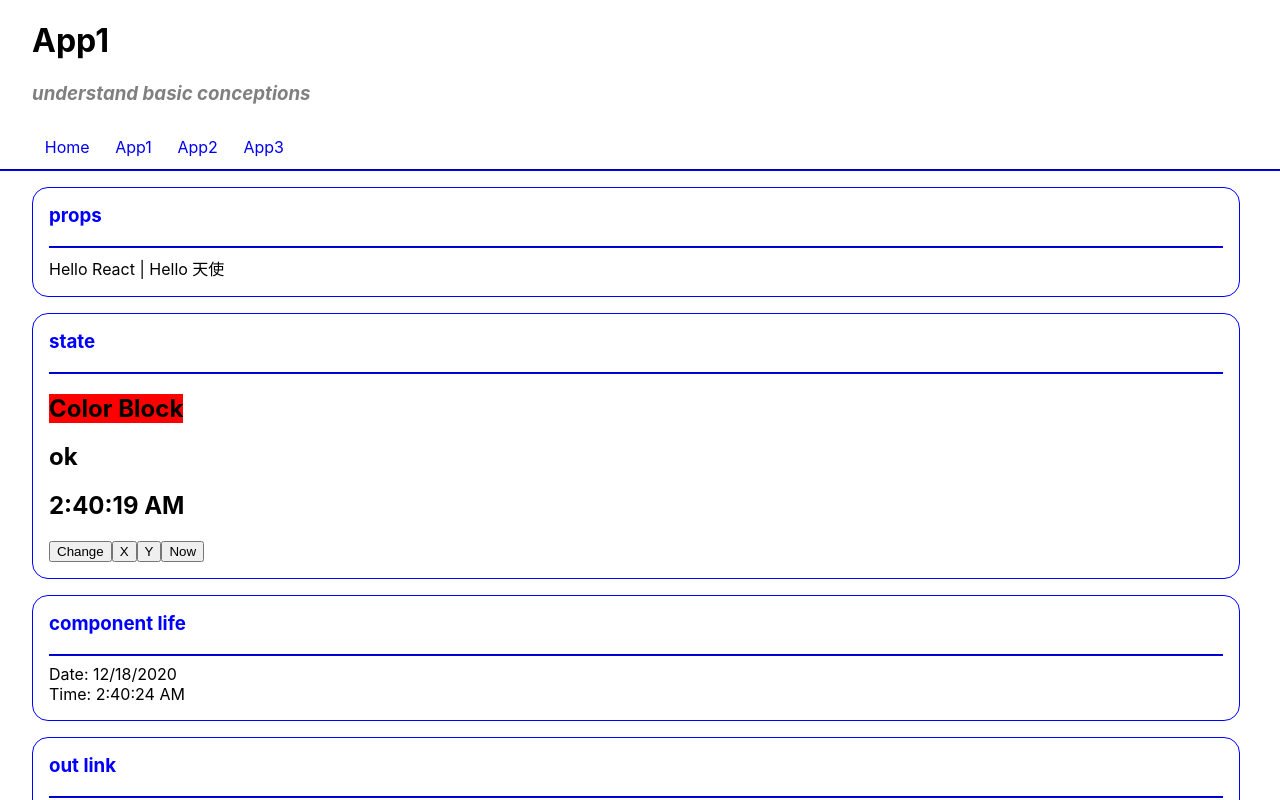
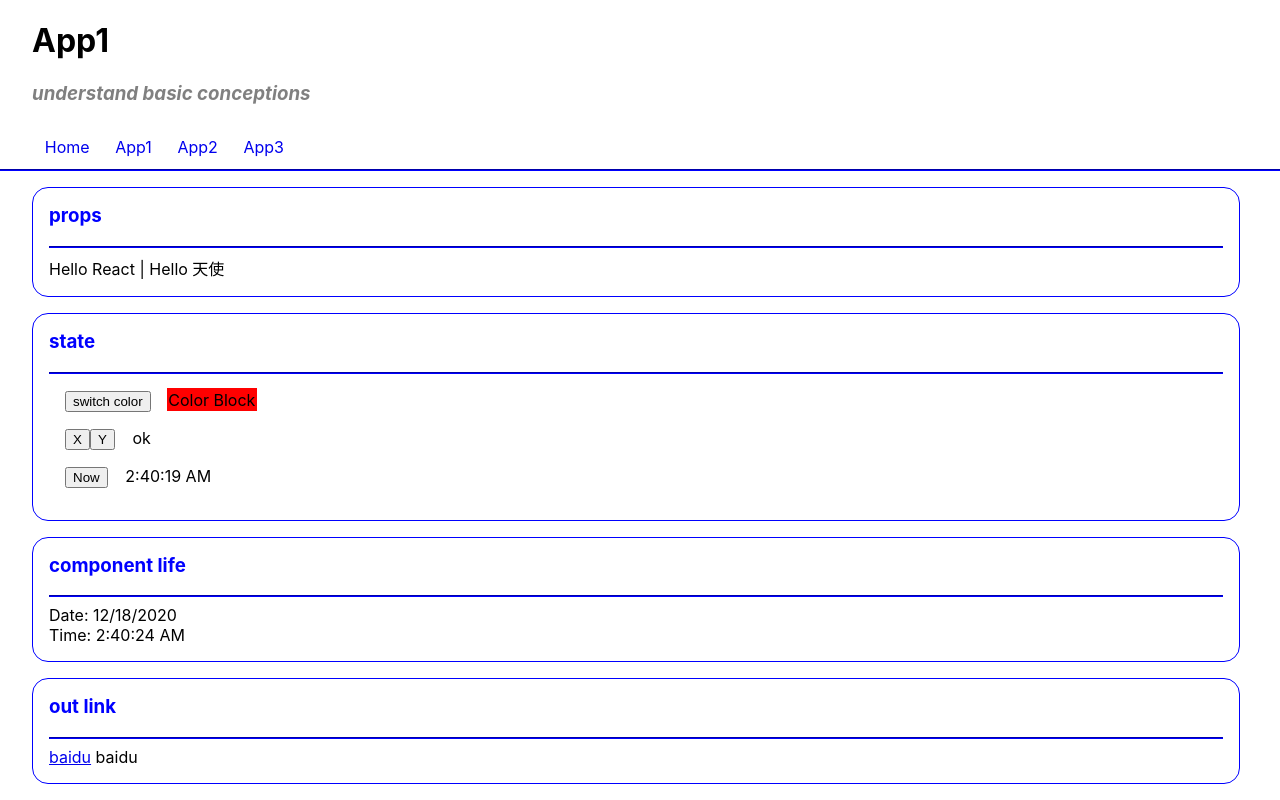
Before and after one commit to coding-camps/react-demos, a React (Create React App) app: page /app1 in a window 1280 px wide. Shown: the top 800 px of the page. Built offline with nearby package versions, Linux system fonts and the light colour scheme.

Commit message:
refactor: update demo - color updater

```diff
--- a/src/comps/app1/colorupdater.jsx
+++ b/src/comps/app1/colorupdater.jsx
@@ -13,9 +13,12 @@ export default class ColorUpdater extends React.Component {
 
     handleClick() {
         this.setState(
+            {isRed: !this.state.isRed}
+            /*
             (prevState, props) => (
                 {isRed: !prevState.isRed}
             )
+             */
         );
     }
 
@@ -42,20 +45,26 @@ export default class ColorUpdater extends React.Component {
     }
 
     render() {
-        let commonStyle = {width: "fit-content"};
+        let commonStyle = {margin: "1rem", padding: "0.1rem"};
         let redStyle = _.extend({backgroundColor: "red"}, commonStyle);
         let blueStyle = _.extend({backgroundColor: "blue"}, commonStyle);
+        let divStyle = {margin: "1rem"};
         return (
             <>
-                <h2 style={this.state.isRed ? redStyle : blueStyle}>Color Block</h2>
-                <h2 style={commonStyle}>{this.state.content}</h2>
-                <h2 style={commonStyle}>{this.state.now.toLocaleTimeString()}</h2>
-                <button onClick={this.handleClick}>Change</button>
-                <button onClick={this.handleClickX}>X</button>
-                <button onClick={this.handleClickY}>Y</button>
-                <button onClick={this.handleDate}>Now</button>
+                <div style={divStyle}>
+                    <button onClick={this.handleClick}>switch color</button>
+                    <span style={this.state.isRed ? redStyle : blueStyle}>Color Block</span>
+                </div>
+                <div style={divStyle}>
+                    <button onClick={this.handleClickX}>X</button>
+                    <button onClick={this.handleClickY}>Y</button>
+                    <span style={commonStyle}>{this.state.content}</span>
+                </div>
+                <div style={divStyle}>
+                    <button onClick={this.handleDate}>Now</button>
+                    <span style={commonStyle}>{this.state.now.toLocaleTimeString()}</span>
+                </div>
             </>
         )
     }
-
 }
```
